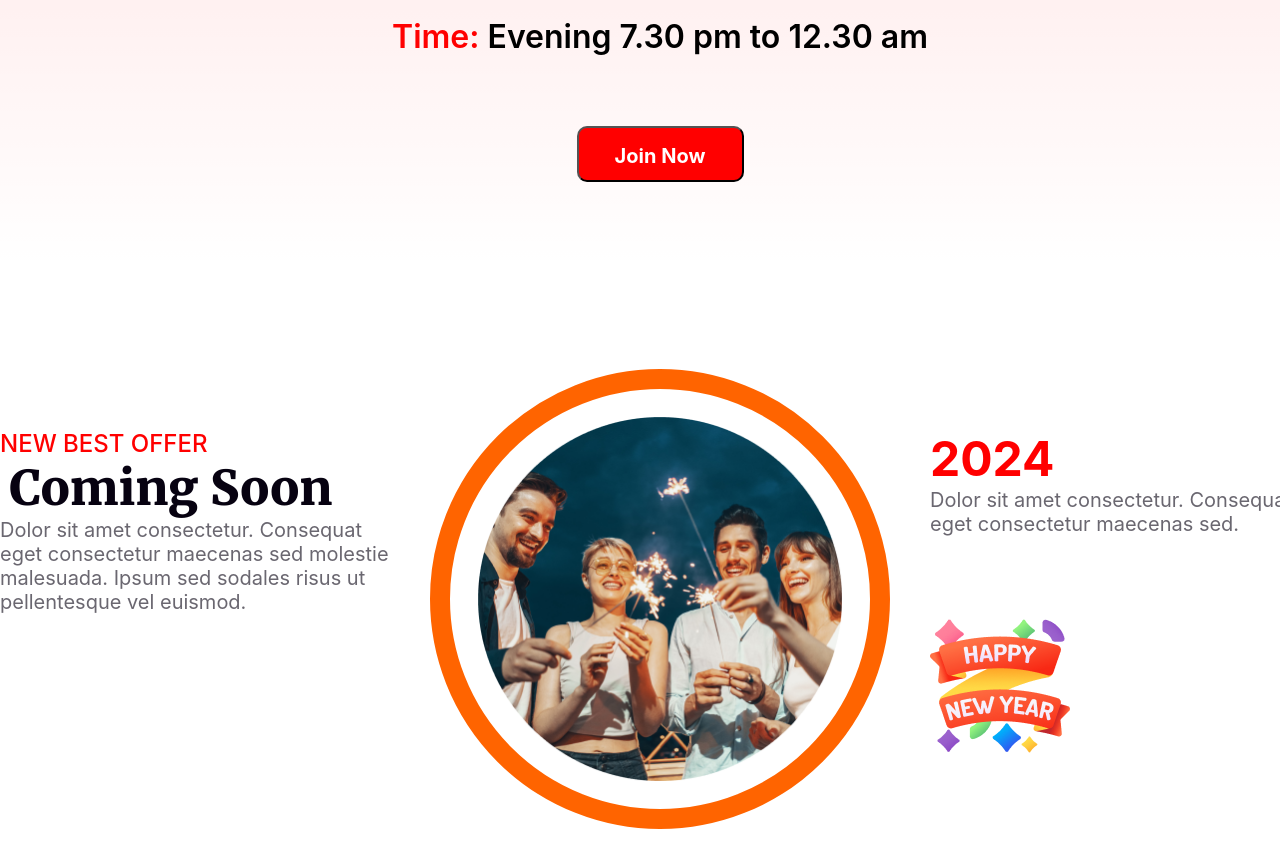
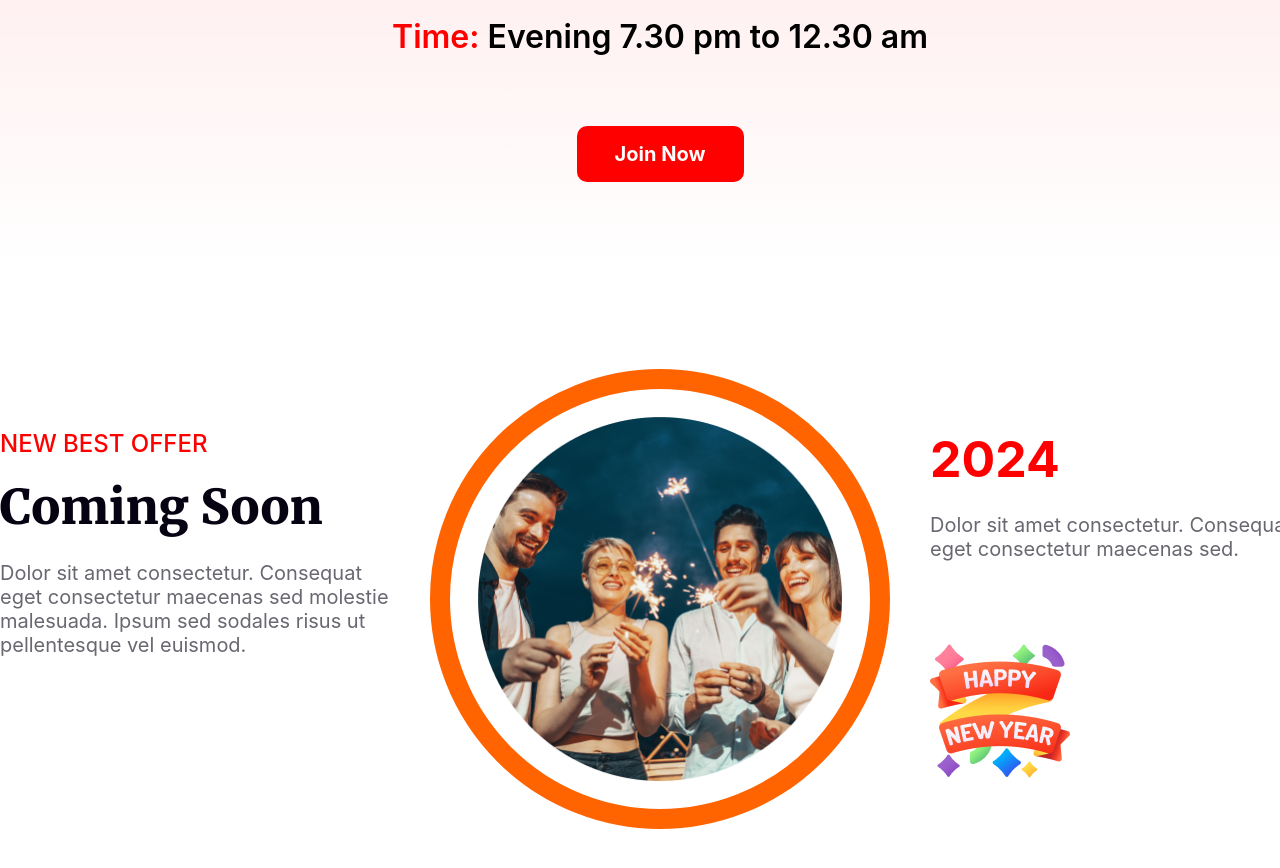
Before and after one commit to ssmahim01/new-year-offer-portfolio, a plain HTML site: page index.html in a window 1280 px wide. Shown: the part 2509-3377 px from the top of the page. Drawn offline with Linux system fonts and the light colour scheme.

Commit message:
edited party schedule section and bestoffer section

```diff
--- a/styles/style.css
+++ b/styles/style.css
@@ -176,7 +176,7 @@ display:flex;
     height: 464.65px;
 }
 
-/* party shedule section styles start here */
+/* party schedule section styles start here */
 
 .party-schedule-container{
     width: 1320px;
@@ -226,6 +226,7 @@ font-family: Inter;
 font-size: 20px;
 font-weight: 700;
 padding: 16px 32px 16px 32px;
+border:none;
 border-radius:10px;
 margin-top:70px;
 margin-bottom:110px;
@@ -239,8 +240,6 @@ cursor: pointer;
 height: 463px;
 margin:0 auto;
 margin-top:50px;
-
-
 }
 
 .bestoffer-content{
@@ -256,6 +255,7 @@ height: 255px;
 width:33%;
 height:300px;
 margin-top:110px;
+text-align:left;
 }
 
 .bestoffer-content h4{
@@ -270,7 +270,8 @@ font-weight: 500;
 font-family: Merriweather;
 font-size: 48px;
 font-weight: 900;
-margin-right:3rem;
+text-align:left;
+margin-top:1.2rem;
 }
 
 .bestoffer-content p{
@@ -278,6 +279,7 @@ margin-right:3rem;
 font-family: Inter;
 font-size: 20px;
 font-weight: 400;
+margin-top:1.5rem;
 }
 
 .bestoffer-image{
@@ -306,7 +308,7 @@ height: 364.84px;
 .bestoffer-content2 h2{
     color: rgb(255, 0, 0);
 font-family: Inter;
-font-size: 48px;
+font-size: 50px;
 font-weight: 700;
 }
 
@@ -315,6 +317,7 @@ font-weight: 700;
 font-family: Inter;
 font-size: 20px;
 font-weight: 400;
+margin-top:1.5rem;
 }
 
 .bestoffer-content2 img{
```
